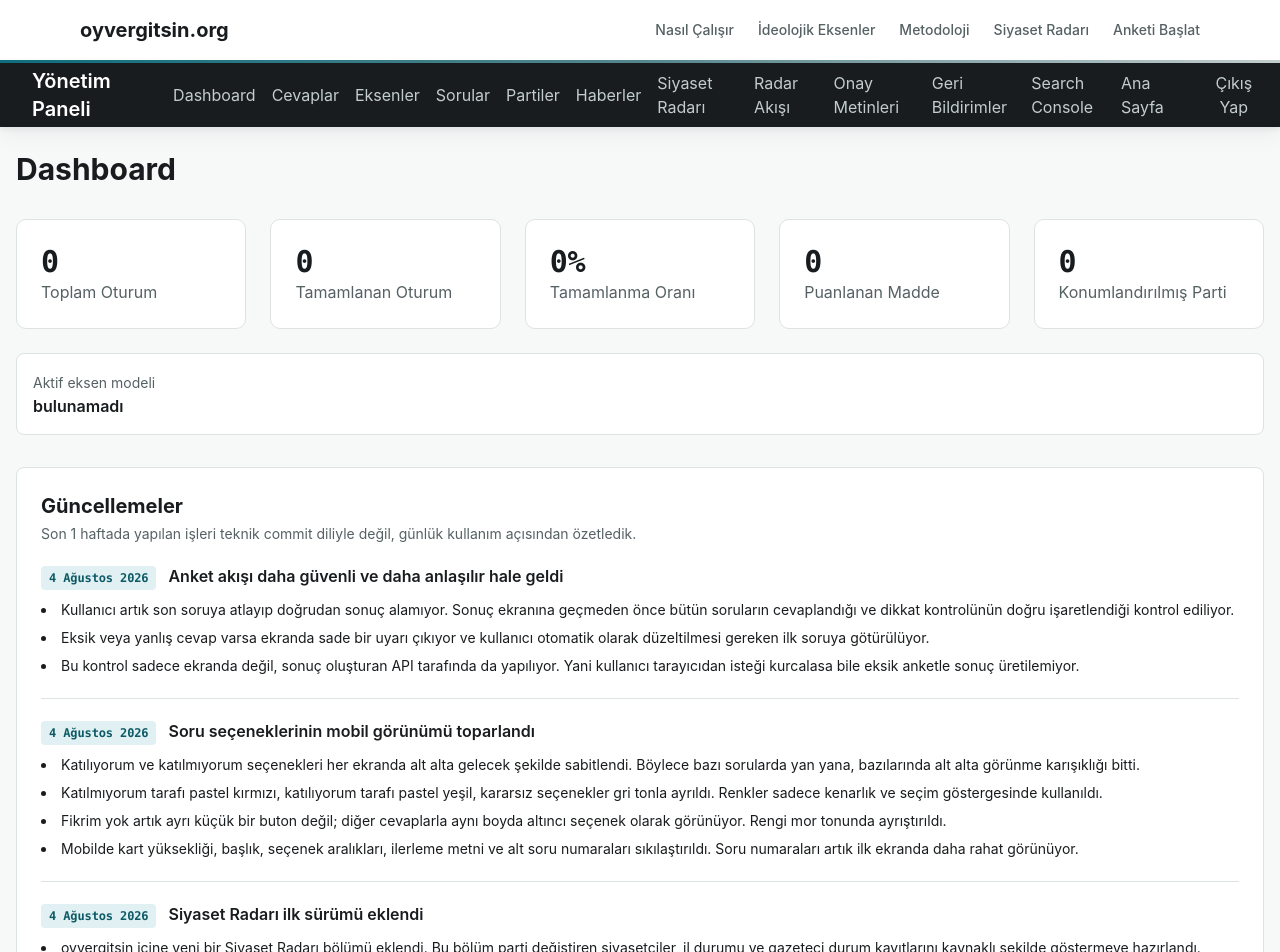
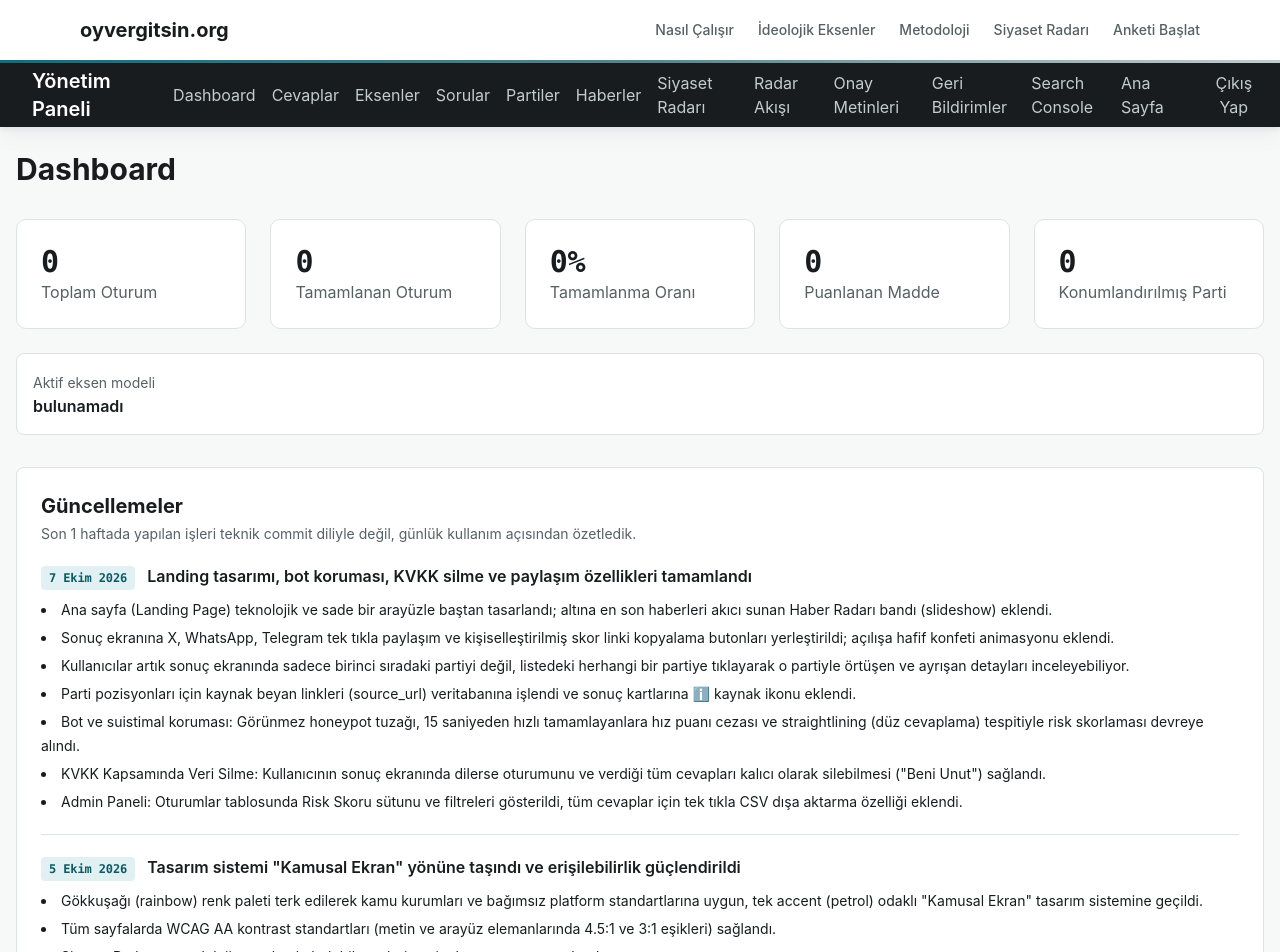
Before and after one commit to ubterzioglu/oyvergitsin, a Next.js app: page /admin in a window 1280 px wide. Shown: the top 952 px of the page. Built offline with nearby package versions, Linux system fonts and the light colour scheme; no server answers; the database is empty.

Commit message:
docs(admin): add changelog updates for October 5 and October 7

```diff
--- a/app/admin/page.tsx
+++ b/app/admin/page.tsx
@@ -13,6 +13,29 @@ interface Stats {
 }
 
 const WEEKLY_UPDATES = [
+  {
+    date: '7 Ekim 2026',
+    title: 'Landing tasarımı, bot koruması, KVKK silme ve paylaşım özellikleri tamamlandı',
+    items: [
+      'Ana sayfa (Landing Page) teknolojik ve sade bir arayüzle baştan tasarlandı; altına en son haberleri akıcı sunan Haber Radarı bandı (slideshow) eklendi.',
+      'Sonuç ekranına X, WhatsApp, Telegram tek tıkla paylaşım ve kişiselleştirilmiş skor linki kopyalama butonları yerleştirildi; açılışa hafif konfeti animasyonu eklendi.',
+      'Kullanıcılar artık sonuç ekranında sadece birinci sıradaki partiyi değil, listedeki herhangi bir partiye tıklayarak o partiyle örtüşen ve ayrışan detayları inceleyebiliyor.',
+      'Parti pozisyonları için kaynak beyan linkleri (source_url) veritabanına işlendi ve sonuç kartlarına ℹ️ kaynak ikonu eklendi.',
+      'Bot ve suistimal koruması: Görünmez honeypot tuzağı, 15 saniyeden hızlı tamamlayanlara hız puanı cezası ve straightlining (düz cevaplama) tespitiyle risk skorlaması devreye alındı.',
+      'KVKK Kapsamında Veri Silme: Kullanıcının sonuç ekranında dilerse oturumunu ve verdiği tüm cevapları kalıcı olarak silebilmesi ("Beni Unut") sağlandı.',
+      'Admin Paneli: Oturumlar tablosunda Risk Skoru sütunu ve filtreleri gösterildi, tüm cevaplar için tek tıkla CSV dışa aktarma özelliği eklendi.',
+    ],
+  },
+  {
+    date: '5 Ekim 2026',
+    title: 'Tasarım sistemi "Kamusal Ekran" yönüne taşındı ve erişilebilirlik güçlendirildi',
+    items: [
+      'Gökkuşağı (rainbow) renk paleti terk edilerek kamu kurumları ve bağımsız platform standartlarına uygun, tek accent (petrol) odaklı "Kamusal Ekran" tasarım sistemine geçildi.',
+      'Tüm sayfalarda WCAG AA kontrast standartları (metin ve arayüz elemanlarında 4.5:1 ve 3:1 eşikleri) sağlandı.',
+      'Siyaset Radarı, metodoloji ve anket kabuk bileşenleri yeni token yapısına uyarlandı.',
+      'Soru render mimarisi sadeleştirildi; API hata gövdelerine makine tarafından okunabilir hata kodları entegre edildi.',
+    ],
+  },
   {
     date: '4 Ağustos 2026',
     title: 'Anket akışı daha güvenli ve daha anlaşılır hale geldi',
```
